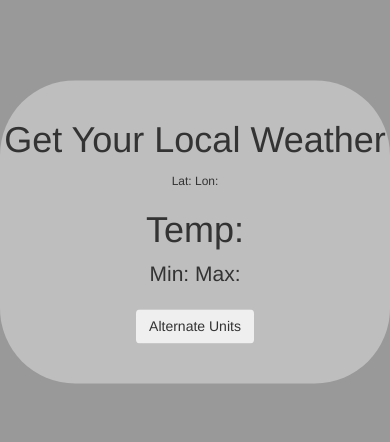
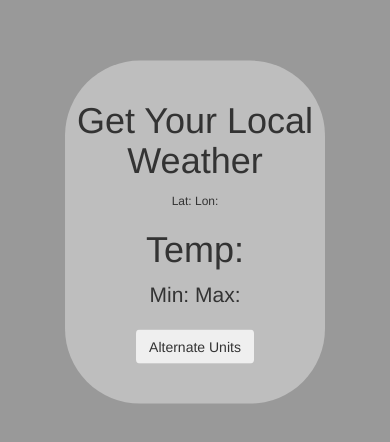
Before and after one commit to CDEguia/WeatherApp, a plain HTML site: page index.html in a window 390 px wide. Shown: the part 190-632 px from the top of the page. Drawn offline with nearby package versions, Linux system fonts and the light colour scheme; no server answers.

Commit message:
background box sizing adjust

```diff
--- a/index.html
+++ b/index.html
@@ -15,7 +15,7 @@
 <div class="jumbotron" id='backimage'>
     <div class="container">
         <div class="row">
-            <div class="col-xs-12  col-sm-10 col-md-8 col-lg-5 text-center vertical-align" id='output'>
+            <div class="col-xs-8  col-sm-7 col-md-6 col-lg-5 text-center vertical-align" id='output'>
                 <h2 id="Location" class="text"></h2>
                 <h1 class="text"><span id="city">Get Your Local Weather</span></h1>
                 <h6 class="text" style="display:inline">Lat: <span id='lat'></span></h6>
```
